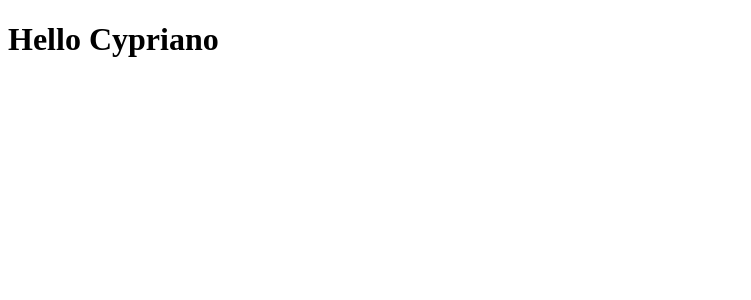
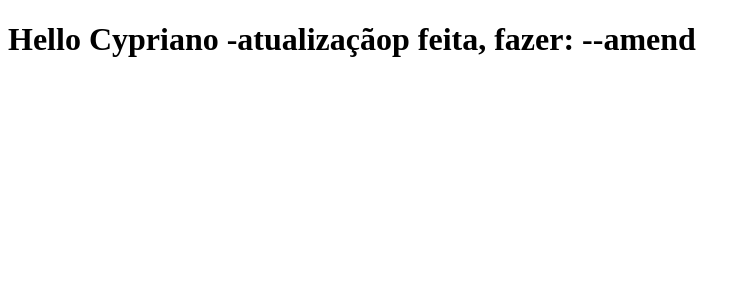
Before and after one commit to cyprianogarcia/clone-tabnews, a Next.js app: page / in a window 1280 px wide. Shown: the top 300 px of the page, without its empty margins (0-751 px from the left). Built offline with nearby package versions, Linux system fonts and the light colour scheme.

Commit message:
atualização para depois fazer o amend

```diff
--- a/pages/index.js
+++ b/pages/index.js
@@ -1,5 +1,5 @@
 function Home(){
-    return <h1>Hello Cypriano</h1>;
+    return <h1>Hello Cypriano -atualizaçãop feita, fazer: --amend</h1>;
 }
 
 export default Home;
```
